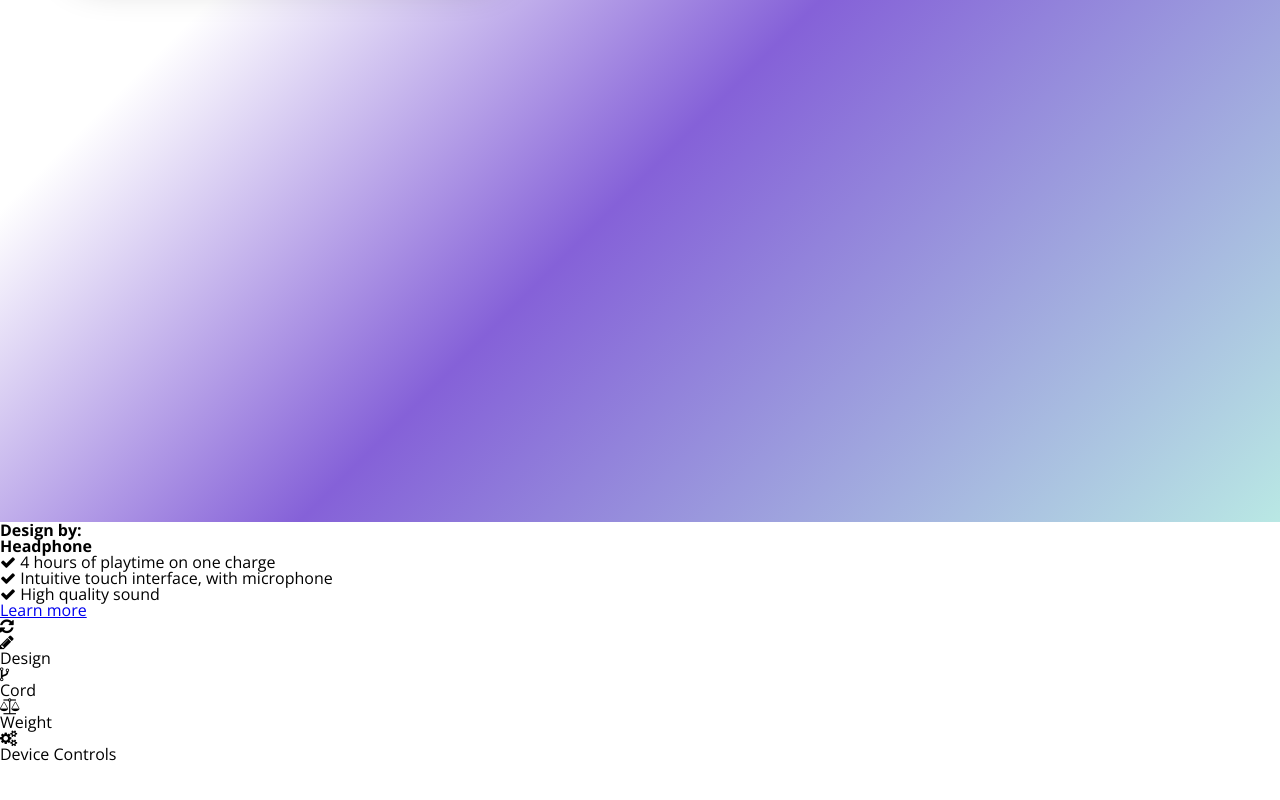
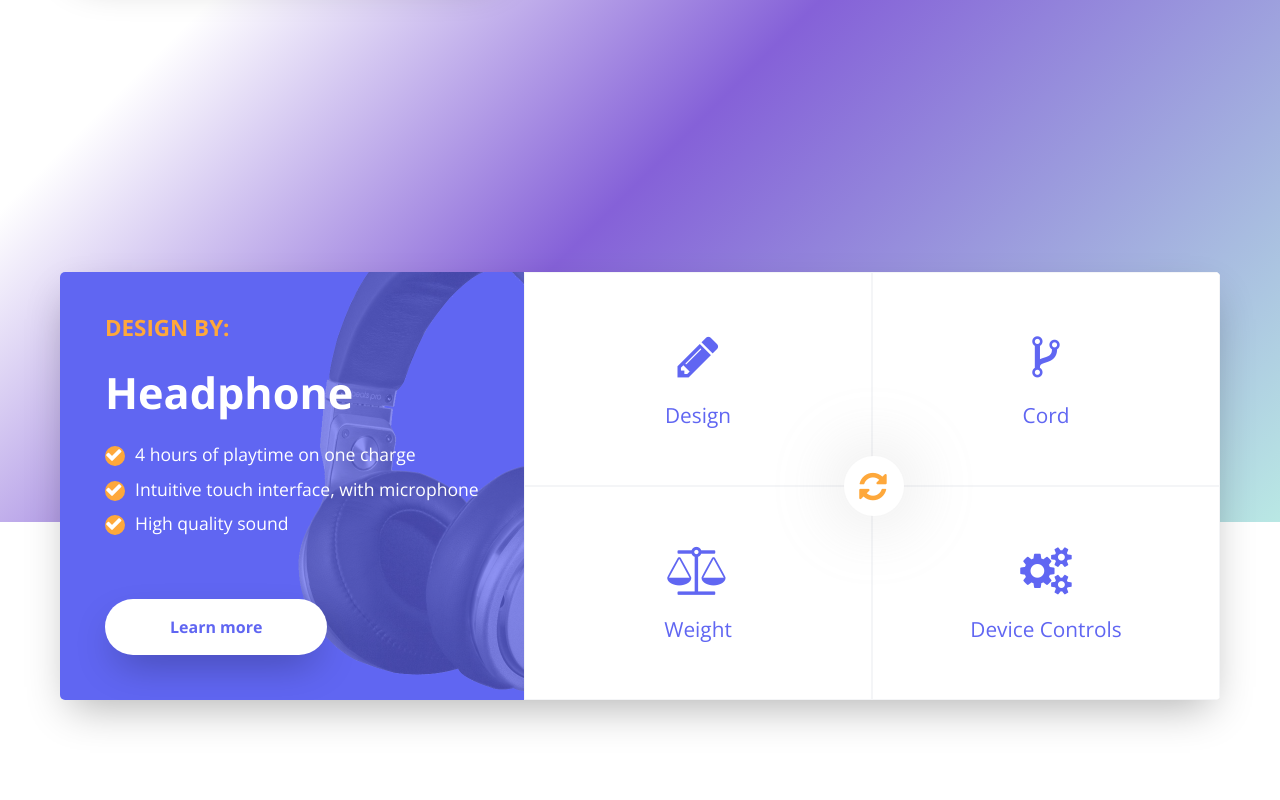
Before and after one commit to Mubirupatrick2040/Landing-page-project, a plain HTML site: page index.html in a window 1280 px wide. Shown: the part 850-1650 px from the top of the page. Before the commit the page ends 1615 px from the top, so only its background shows below. Drawn offline with nearby package versions, Linux system fonts and the light colour scheme.

Commit message:
styling the design-by section completed

```diff
--- a/index.html
+++ b/index.html
@@ -28,7 +28,6 @@
                     </div>
                 </div>
         </header>
-
             <div class="container">
                 <div class="left-side">
                     <div class="large-title">
@@ -55,7 +54,11 @@
             </div>
         </section>
         <section id="design-by">
+                    <div class="container">
+                        <div class="design-container box-shadow-down">
                                 <div class="info-section">
+                                    <div class="bg-container">
+                                        <img src="resources/images/headphone2.png" alt=""  class="bg-image" />
                                         <h5>Design by:</h5>
                                         <h3>Headphone</h3>
                                         <ul class="info-list">
@@ -71,13 +74,14 @@
                                                 <span class="circle"><i class="fa fa-check" aria-hidden="true"></i>
                                                 </span>High quality sound</li>
                                         </ul>
-                <a href="#">Learn more</a>
+                                        <a href="#" class="box-shadow-down white-btn">Learn more</a>
                                     </div>
+                                </div>
+
                                 <div class="icons-section">
-                <div class="refresh-circle">
+                                    <div class="refresh-circle box-shadow-center">
                                     <i class="fa fa-refresh" aria-hidden="true"></i>
                                     </div>
-
                                     <div class="icon-box">
                                         <i class="fa fa-pencil" aria-hidden="true"></i>
                                         <div class="title">
@@ -103,6 +107,8 @@
                                     </div>
                                 </div>
                             </div>
+                        </div>
+                    </div>
         </section>
 
     </body>
--- /dev/null
+++ b/resources/css/landing-page/design-by.css
@@ -0,0 +1,135 @@
+#design-by {
+    position: relative;
+    top: -250px;
+}
+
+#design-by .design-container {
+    position: relative;
+    background: #fff;
+    overflow: hidden;
+    border-radius: 5px;
+}
+
+#design-by .design-container .bg-container {
+    position: relative;
+    background: #6066F2;
+    overflow: hidden;
+    padding: 45px;
+}
+
+#design-by .design-container:after {
+    content: "";
+    clear: both;
+    display: table;
+}
+
+#design-by .design-container .bg-image {
+    width: 500px;
+    position: absolute;
+    z-index: 1;
+    opacity: 0.3;
+    right: -200px;
+    top: -70px;
+}
+
+#design-by .design-container .info-section {
+    width: 40%;
+    display: inline-block;
+    float: left;
+}
+
+#design-by .design-container .info-section h5 {
+    color: #FEA83B;
+    font-size: 1.4rem;
+    text-transform: uppercase;
+    margin-bottom: 2rem;
+    position: relative;
+    z-index: 2;
+}
+
+#design-by .design-container .info-section h3 {
+    color: white;
+    font-size: 2.7rem;
+    margin-bottom: 2rem;
+    position: relative;
+    z-index: 2;
+}
+
+#design-by .design-container .info-section .info-list {
+    color: white;
+    margin-bottom: 4rem;
+    position: relative;
+    z-index: 2;
+}
+
+#design-by .design-container .info-section .info-list li {
+    list-style: none;
+    font-size: 1.1rem;
+    font-weight: 400;
+    margin-bottom: 14.5px;
+}
+
+#design-by .design-container .info-section .info-list li .circle {
+    background: #FEA83B;
+    display: inline-block;
+    width: 20px;
+    height: 20px;
+    border-radius: 50%;
+    margin-right: 10px;
+}
+
+#design-by .design-container .info-section .white-btn {
+    background: #fff;
+    border-radius: 50px;
+    padding: 20px 65px;
+    text-decoration: none;
+    color: #6066F2;
+    font-weight: 700;
+    font-size: 1rem;
+    display: inline-block;
+    position: relative;
+    z-index: 2;
+}
+
+#design-by .design-container .icons-section {
+    width: 60%;
+    background: #fff;
+    display: inline-block;
+    float: left;
+    position: relative;
+}
+
+#design-by .design-container .icons-section .refresh-circle {
+    position: absolute;
+    left: 46%;
+    top: 43%;
+    width: 60px;
+    height: 60px;
+    background: #ffffff;
+    border-radius: 50%;
+}
+
+#design-by .design-container .icons-section .refresh-circle .fa {
+    position: relative;
+    color: #FEA83B;
+    font-size: 2rem;
+    top: 15px;
+    left: 15px;
+}
+
+#design-by .design-container .icons-section .icon-box {
+    width: 50%;
+    display: inline-block;
+    height: 214px;
+    float: left;
+    text-align: center;
+    border: 1px solid #f4f5f7;
+    color: #6066F2;
+    font-size: 1.3rem;
+}
+
+#design-by .design-container .icons-section .icon-box .fa{
+    font-size: 3rem;
+    margin-bottom: 1.5rem;
+    margin-top: 60px;
+}
--- a/resources/css/main.css
+++ b/resources/css/main.css
@@ -2,6 +2,7 @@
 @import "./reset.css";
 @import "./landing-page/header.css";
 @import "./landing-page/top-jumbo.css";
+@import "./landing-page/design-by.css";
 
  .container {
     max-width: 1200px;
@@ -19,3 +20,9 @@
     -moz-box-shadow: 0px 17px 40px -10px rgba(0,0,0,0.3);
     box-shadow: 0px 17px 40px -10px rgba(0,0,0,0.3);
 }
+
+.box-shadow-center {
+    -webkit-box-shadow: 0px 0px 65px 13px rgba(158, 158, 158, 0.2);
+    -moz-box-shadow: 0px 0px 65px 13px rgba(158, 158, 158, 0.2);
+    box-shadow: 0px 0px 65px 13px rgba(158, 158, 158, 0.2);
+}
```
Lines whose indentation alone changed are shown as unchanged.
